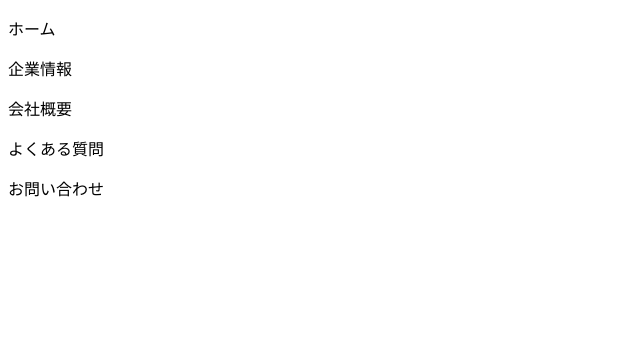
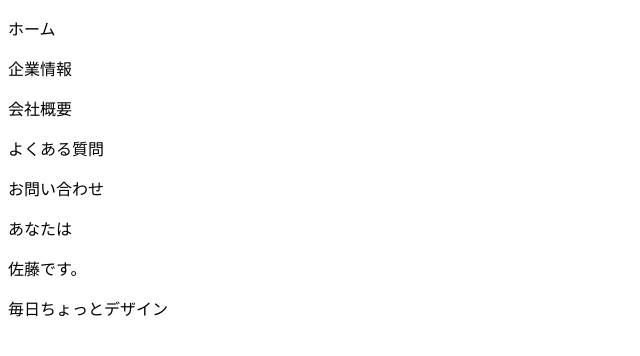
Before and after one commit to ootaketakanori/2023_practice, a plain HTML site: page detail.html in a window 1280 px wide. Shown: the whole page, without its empty margins (0-640 px from the left). Drawn offline with Linux system fonts and the light colour scheme.

Commit message:
再修正致しました。

```diff
--- a/detail.html
+++ b/detail.html
@@ -11,6 +11,12 @@
 <p>会社概要</p>
 <p>よくある質問</p>
 <p>お問い合わせ</p>
-
+<form action="detail.html" method="get">
+<div>
+  <p>あなたは</p>
+  <p>佐藤です。</p>
+</div>
+<p>毎日<span>ちょっと</span>デザイン</p>
+</form>
 </body>
 </html>
```
Also changed, not shown: index.html (+5 -12 lines).
